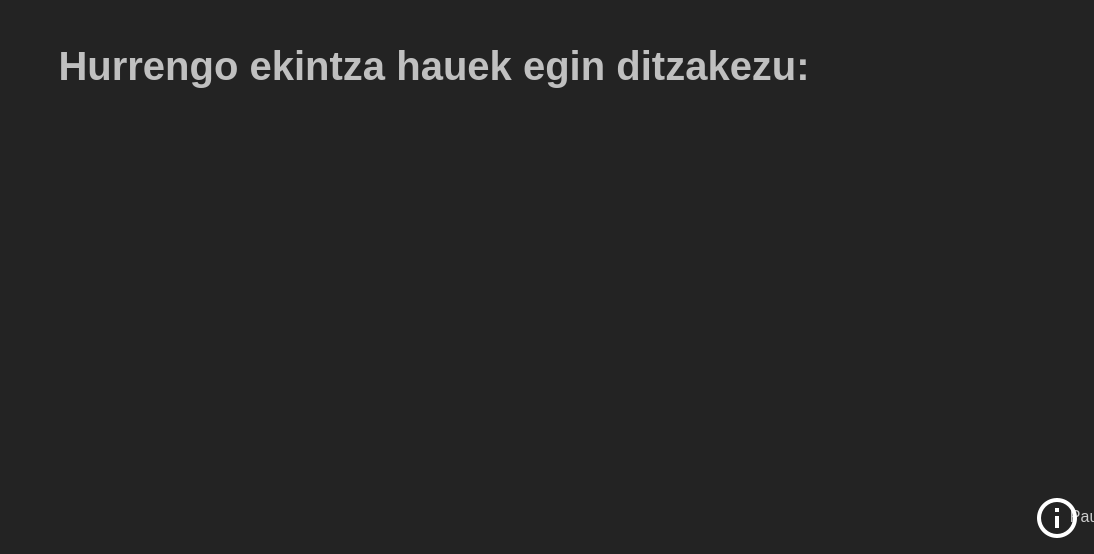
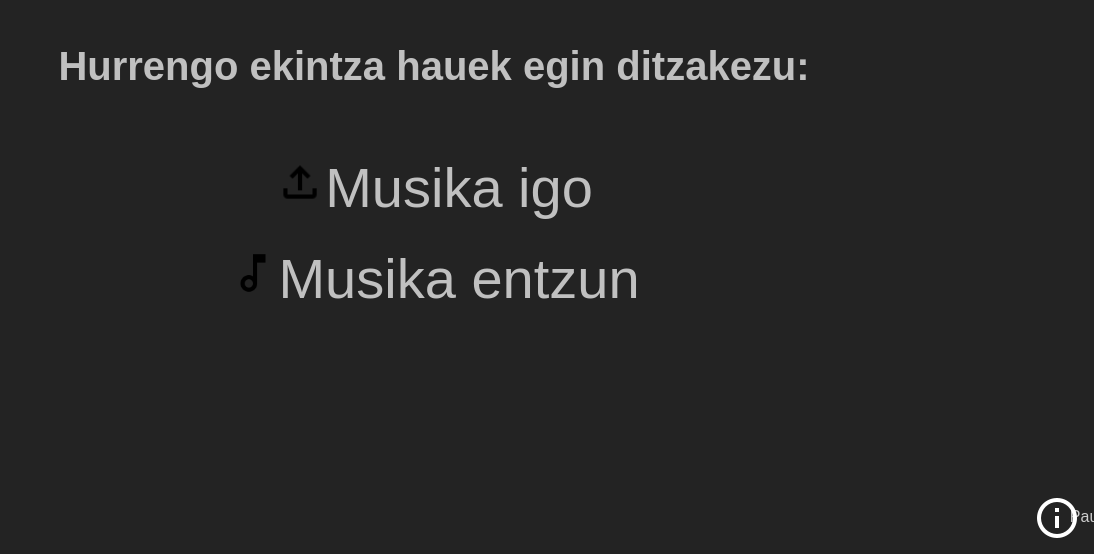
Before and after one commit to paulaonta/sza-web, a PHP site: page / in a window 1320 px wide; the page is wider, and only the part inside the window is pictured. Shown: the part 246-800 px from the top of that part, without its empty margins (226-1320 px from the left). Run offline with PHP 8.4, Linux system fonts and the light colour scheme.

Commit message:
(1/2): Hasiera orria terminada yocreo.
También he movido los ficheros a sus respectivas carpetas

```diff
--- /dev/null
+++ b/css/index.css
@@ -0,0 +1,15 @@
+.center_menu_item{
+    text-decoration: none;
+    text-align: center;
+    margin: 50%;
+}
+
+.center_menu_item li:hover{
+    background: #1DB954;
+    color: #232323;
+}
+
+.center_menu_item li{
+    font-size: 3.5em;
+    color: #c0c0c0;
+}
--- a/musika_igo.css
+++ b/css/musika_igo.css
@@ -327,3 +327,8 @@ form{
   #azalaAlerta{
 	  display:none;
   }
+
+  .center_menu_item{
+	  text-decoration: none;
+	  list-style: none;
+  }
--- a/formAbestiaGehitu.php
+++ b/formAbestiaGehitu.php
@@ -3,9 +3,9 @@
 	<head>
 		<title>Musikantzun: musika igo</title>
 		<meta charset="UTF-8">
-		<link rel="stylesheet" href="musika_igo.css" type="text/css">
-		<script type="text/javascript" src="balidatu.js"></script>
-		<script type="text/javascript" src="animations.js"></script>
+		<link rel="stylesheet" href="css/musika_igo.css" type="text/css">
+		<script type="text/javascript" src="js/balidatu.js"></script>
+		<script type="text/javascript" src="js/animations.js"></script>
 		<style>
 			#addAbesti_menu{
 				color: white;
--- a/gehituAbestia.php
+++ b/gehituAbestia.php
@@ -19,8 +19,8 @@
 <html>
 	<head>
 		<meta charset="UTF-8">
-		<link rel="stylesheet" href="musika_igo.css" type="text/css">
-		<script type="text/javascript" src="animations.js"></script>
+		<link rel="stylesheet" href="css/musika_igo.css" type="text/css">
+		<script type="text/javascript" src="js/animations.js"></script>
 		<?php
 			if($errorea=='')
 				echo '<title>Zure abestia inolako arazorik gabe igo da.</title>';
--- a/ikusiMusika.php
+++ b/ikusiMusika.php
@@ -2,11 +2,11 @@
 <head>
     <title>Musikantzun: musika entzun.</title>
     <meta charset="UTF-8">
-    <link rel="stylesheet" href="reproduktore.css" type="text/css"/>
-    <link rel="stylesheet" href="abesti_lista.css" type="text/css"/>
+    <link rel="stylesheet" href="css/reproduktore.css" type="text/css"/>
+    <link rel="stylesheet" href="css/abesti_lista.css" type="text/css"/>
     <link rel="stylesheet" href="musika_igo.css" type="text/css"/>
     <script src="js/jquery.min.js"></script>
-    <script src='abestiak_ikusi.js'></script>
+    <script src='js/abestiak_ikusi.js'></script>
     <style>
         #showAbestiak_menu{
             color: white;
--- a/index.php
+++ b/index.php
@@ -3,8 +3,9 @@
 	<head>
 		<title>Musikantzun</title>
 		<meta charset="UTF-8">
-		<link rel="stylesheet" href="musika_igo.css" type="text/css">
-		<script type="text/javascript" src="animations.js"></script>
+		<link rel="stylesheet" href="css/musika_igo.css" type="text/css">
+		<link rel="stylesheet" href="css/index.css" type="text/css">
+		<script type="text/javascript" src="js/animations.js"></script>
 		<style>
 			#index_menu{
 				color: white;
@@ -15,7 +16,10 @@
 		<?php require 'html/nav.html'?>
 		<h1 class="izenburua">Musikantzun</h1>
 		<p class="formIzenburua">Hurrengo ekintza hauek egin ditzakezu:</p>
+	    <a href="formAbestiaGehitu.php" class="center_menu_item" id="addAbesti_center"><li><img class = "icon" src="icons/upload.png" height="50px">Musika igo</li></a>
+        <a href="ikusiMusika.php" class="center_menu_item" id='showAbestiak_center'><li><img class = "icon" src="icons/listen.png" height="50px">Musika entzun</li></a>
 		<p id="egileak_index" class="kredituak">Paula Ontalvilla, Mikel Laorden, Iñigo Gil</p>
-		<img class="infoIcon" src="icons/info.png" alt="info" onmouseenter='showKredituak("egileak_index")' onmouseout="unshowKredituak('egileak_index')">
+		<img class="infoIcon" src="icons/info.png" alt="info" onmouseenter='showKredituak("egileak_index")'
+		onmouseout="unshowKredituak('egileak_index')">
 	</body>
 </html>
```
Also changed, not shown: css/abesti_lista.css (renamed from abesti_lista.css), css/reproduktore.css (renamed from reproduktore.css), js/abestiak_ikusi.js (renamed from abestiak_ikusi.js), js/animations.js (renamed from animations.js), js/balidatu.js (renamed from balidatu.js).
